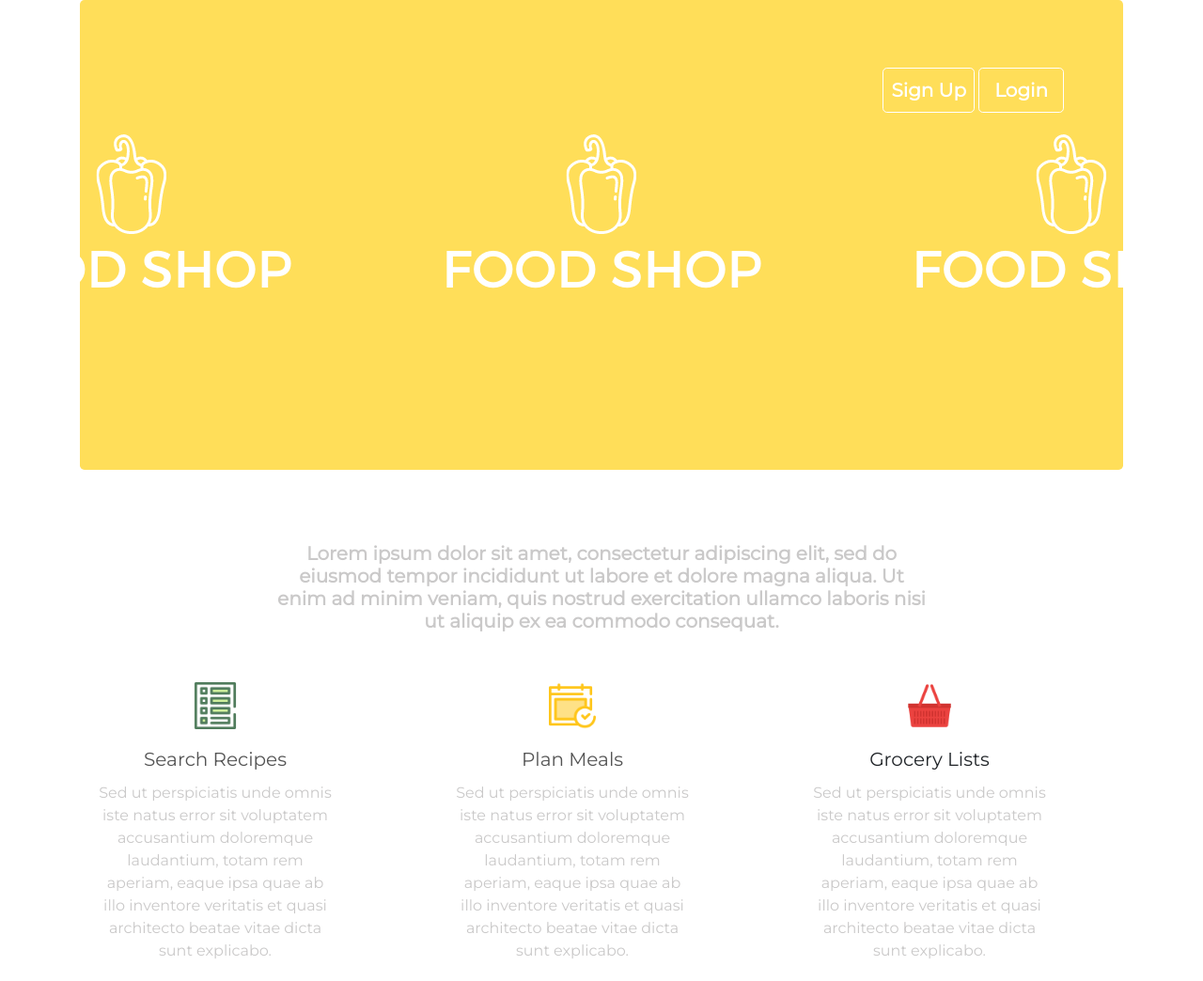
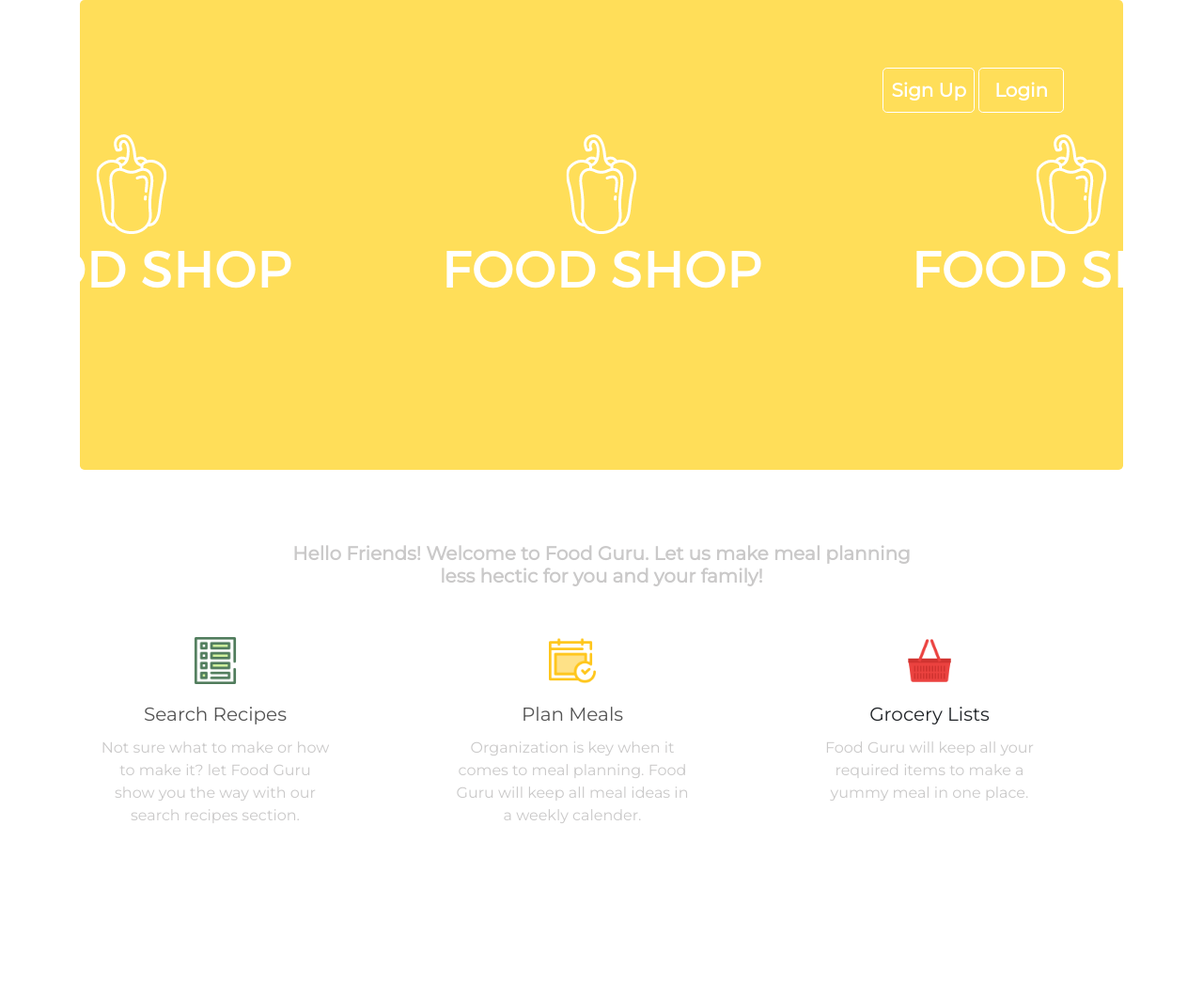
Before and after one commit to gavinspotter/project2, a website: page public/index.html in a window 1280 px wide. Shown: the whole page at 94% size. After the commit the page ends 900 px from the top, so only its background shows below. Drawn offline with nearby package versions, Linux system fonts and the light colour scheme.

Commit message:
added description on front end

```diff
--- a/public/index.html
+++ b/public/index.html
@@ -1,23 +1,14 @@
 <!DOCTYPE html>
 <html lang="en">
+
 <head>
   <!-- Required meta tags -->
   <meta charset="utf-8" />
-    <meta
-      name="viewport"
-      content="width=device-width, initial-scale=1, shrink-to-fit=no"
-    />
+  <meta name="viewport" content="width=device-width, initial-scale=1, shrink-to-fit=no" />
   <!-- Bootstrap CSS -->
-    <link
-      rel="stylesheet"
-      href="https://stackpath.bootstrapcdn.com/bootstrap/4.5.0/css/bootstrap.min.css"
-      integrity="sha384-9aIt2nRpC12Uk9gS9baDl411NQApFmC26EwAOH8WgZl5MYYxFfc+NcPb1dKGj7Sk"
-      crossorigin="anonymous"
-    />
-    <link
-      href="https://fonts.googleapis.com/css2?family=Montserrat&display=swap"
-      rel="stylesheet"
-    />
+  <link rel="stylesheet" href="https://stackpath.bootstrapcdn.com/bootstrap/4.5.0/css/bootstrap.min.css"
+    integrity="sha384-9aIt2nRpC12Uk9gS9baDl411NQApFmC26EwAOH8WgZl5MYYxFfc+NcPb1dKGj7Sk" crossorigin="anonymous" />
+  <link href="https://fonts.googleapis.com/css2?family=Montserrat&display=swap" rel="stylesheet" />
   <link rel="stylesheet" href="./assets/css/style.css" />
   <title>Hello, world!</title>
 </head>
@@ -25,28 +16,21 @@
 <body>
   <div class="container">
     <!-- jumbotron -->
-      <div
-        class="jumbotron"
-        style="
+    <div class="jumbotron" style="
           background-image: url('././assets/images/foodshopLogo.png');
           /* background-size: cover; */
           background-position: center;
           height: 500px;
-        "
-      >
+        ">
       <div class="container">
         <nav class="navbar navbar-light bg-transparent float-right">
           <form>
-              <button
-                class="btn btn-outline-warning btn-lg text-white border-white font-weight-bolder p-2"
-                type="button"
-                id="signUpButton"
-                data-toggle='modal'
-                data-target="#signUpModal"
-              >
+            <button class="btn btn-outline-warning btn-lg text-white border-white font-weight-bolder p-2" type="button"
+              id="signUpButton" data-toggle='modal' data-target="#signUpModal">
               Sign Up
             </button>
-              <button class="btn btn-outline-warning btn-lg text-white border-white font-weight-bolder" type="button" id="loginButton" data-toggle='modal' data-target="#myModal">
+            <button class="btn btn-outline-warning btn-lg text-white border-white font-weight-bolder" type="button"
+              id="loginButton" data-toggle='modal' data-target="#myModal">
               Login
             </button>
           </form>
@@ -64,16 +48,11 @@
                 <p class="text-center font-weight-lighter">Please enter your email address and password</p>
                 <form class="login">
                   <div class="form-group">
-                          <input
-                            type="email"
-                            class="form-control"
-                            id="email-input"
-                            placeholder="Email"
-                            required="required"
-                          />
+                    <input type="email" class="form-control" id="email-input" placeholder="Email" required="required" />
                   </div>
                   <div class="form-group">
-                          <input type="password" class="form-control" id="password-input" placeholder="Password" required="required">
+                    <input type="password" class="form-control" id="password-input" placeholder="Password"
+                      required="required">
                   </div>
                   <button type="submit" class="btn btn-warning btn-lg btn-block login-btn text-white">Login</button>
                 </form>
@@ -100,7 +79,8 @@
                   <input type="email" class="form-control" id="email-signup" placeholder="Email" required="required">
                 </div>
                 <div class="form-group">
-                          <input type="password" class="form-control" id="password-signup" placeholder="Password" required="required">
+                  <input type="password" class="form-control" id="password-signup" placeholder="Password"
+                    required="required">
                 </div>
                 <button type="submit" class="btn btn-warning btn-lg btn-block login-btn text-white">Sign Up</button>
               </form>
@@ -123,10 +103,7 @@
       <div class="col-2"></div>
       <div class="col-md-8 col-sm-12">
         <h5 class="h5-header" style="text-align: center; color: #cac9c9;">
-              Lorem ipsum dolor sit amet, consectetur adipiscing elit, sed do
-              eiusmod tempor incididunt ut labore et dolore magna aliqua. Ut
-              enim ad minim veniam, quis nostrud exercitation ullamco laboris
-              nisi ut aliquip ex ea commodo consequat.
+          Hello Friends! Welcome to Food Guru. Let us make meal planning less hectic for you and your family!
         </h5>
       </div>
       <div class="col-2"></div>
@@ -138,21 +115,13 @@
     <div class="row">
       <div class="col-md-4 col-sm-12">
         <div class="card text-center border-0" style="width: 18rem;">
-              <img
-                src="././assets/images/list.png"
-                class="mx-auto d-block"
-                alt="..."
-                style="width: 50px;"
-              />
+          <img src="././assets/images/list.png" class="mx-auto d-block" alt="..." style="width: 50px;" />
           <div class="card-body">
             <h5 class="card-title" style="color: #545454;">
               Search Recipes
             </h5>
             <p class="card-text" style="color: #cac9c9;">
-                  Sed ut perspiciatis unde omnis iste natus error sit voluptatem
-                  accusantium doloremque laudantium, totam rem aperiam, eaque
-                  ipsa quae ab illo inventore veritatis et quasi architecto
-                  beatae vitae dicta sunt explicabo.
+              Not sure what to make or how to make it? let Food Guru show you the way with our search recipes section.
             </p>
           </div>
         </div>
@@ -160,42 +129,27 @@
 
       <div class="col-md-4 col-sm-12">
         <div class="card text-center border-0" style="width: 18rem;">
-              <img
-                src="././assets/images/calendar.png"
-                class="mx-auto d-block"
-                alt="..."
-                style="width: 50px;"
-              />
+          <img src="././assets/images/calendar.png" class="mx-auto d-block" alt="..." style="width: 50px;" />
           <div class="card-body">
             <h5 class="card-title" style="color: #545454;">
               Plan Meals
             </h5>
             <p class="card-text" style="color: #cac9c9;">
-                  Sed ut perspiciatis unde omnis iste natus error sit voluptatem
-                  accusantium doloremque laudantium, totam rem aperiam, eaque
-                  ipsa quae ab illo inventore veritatis et quasi architecto
-                  beatae vitae dicta sunt explicabo.
+              Organization is key when it comes to meal planning. Food Guru will keep all meal ideas in a weekly
+              calender.
             </p>
           </div>
         </div>
       </div>
       <div class="col-md-4 col-sm-12">
         <div class="card text-center border-0" style="width: 18rem;">
-              <img
-                src="././assets/images/grocery.png"
-                class="mx-auto d-block"
-                alt="..."
-                style="width: 50px;"
-              />
+          <img src="././assets/images/grocery.png" class="mx-auto d-block" alt="..." style="width: 50px;" />
           <div class="card-body">
             <h5 class="card-title" style="color: 545454;">
               Grocery Lists
             </h5>
             <p class="card-text" style="color: #cac9c9;">
-                  Sed ut perspiciatis unde omnis iste natus error sit voluptatem
-                  accusantium doloremque laudantium, totam rem aperiam, eaque
-                  ipsa quae ab illo inventore veritatis et quasi architecto
-                  beatae vitae dicta sunt explicabo.
+              Food Guru will keep all your required items to make a yummy meal in one place.
             </p>
           </div>
         </div>
--- a/server.js
+++ b/server.js
@@ -6,7 +6,7 @@ const db = require('./models');
 
 const app = express();
 
-const PORT = process.env.PORT || 8091;
+const PORT = process.env.PORT || 8093;
 
 app.use(express.urlencoded({ extended: true }));
 app.use(express.json());
```
Also changed, not shown: routes/api-routes.js (+26 -18 lines). Lines whose indentation alone changed are shown as unchanged.
